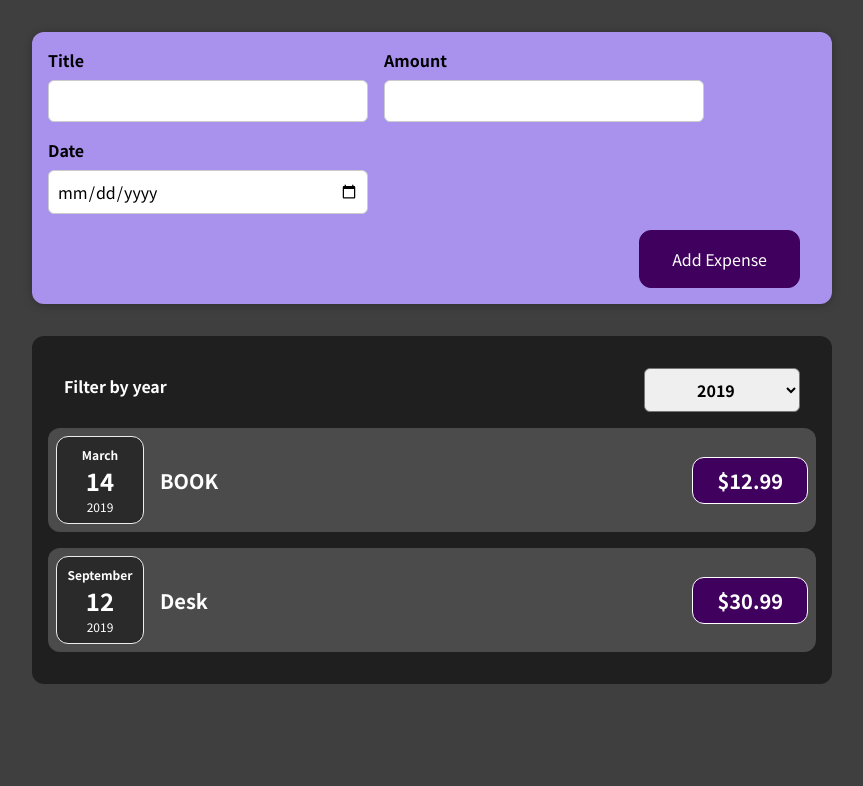
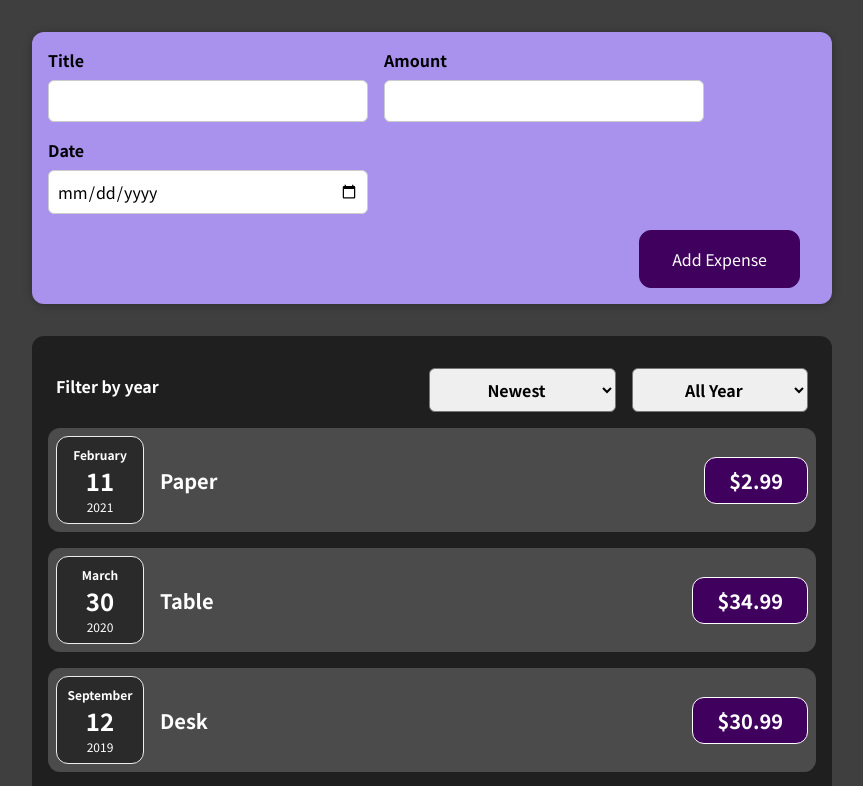
Before and after one commit to nathan-dinh-dev/expense-tracking-app, a React (Create React App) app: page / in a window 1280 px wide. Shown: the top 786 px of the page, without its empty margins (208-1071 px from the left). Built offline with nearby package versions, Linux system fonts and the light colour scheme.

Commit message:
add sorting feature & expense list

```diff
--- a/src/components/Expenses/ExpenseFilter.css
+++ b/src/components/ExpenseFilter/ExpenseFilter.css
@@ -1,6 +1,6 @@
 .expenses-filter {
   color: white;
-  padding: 0 1rem;
+  padding: 0 0.5rem;
 }
 
 .expenses-filter__control {
@@ -22,3 +22,9 @@
   font-weight: bold;
   border-radius: 6px;
 }
+
+.expenses-filter select:nth-of-type(1) {
+  padding: 0.5rem 0;
+  text-align: center;
+  margin-right: 1rem;
+}
--- /dev/null
+++ b/src/components/ExpenseFilter/ExpenseFilter.js
@@ -0,0 +1,37 @@
+import "./ExpenseFilter.css";
+
+const ExpenseFilter = (props) => {
+  const yearSelectedHandler = (event) => {
+    props.onGetYear(event.target.value);
+  };
+
+  const sortedHandler = (event) => {
+    props.onSortedOption(event.target.value);
+  };
+
+  return (
+    <div className="expenses-filter">
+      <div className="expenses-filter__control">
+        <label>Filter by year</label>
+        <div>
+          <select value={props.sorted} onChange={sortedHandler}>
+            <option value="Newest">Newest</option>
+            <option value="Latest">Latest</option>
+            <option value="High">Amount: High to Low</option>
+            <option value="Low">Amount: Low to High</option>
+          </select>
+          <select value={props.yearSelected} onChange={yearSelectedHandler}>
+            <option value="2023">2023</option>
+            <option value="2022">2022</option>
+            <option value="2021">2021</option>
+            <option value="2020">2020</option>
+            <option value="2019">2019</option>
+            <option value="0000">All Year</option>
+          </select>
+        </div>
+      </div>
+    </div>
+  );
+};
+
+export default ExpenseFilter;
--- a/src/components/Expenses/ExpenseFilter.js
+++ /dev/null
@@ -1,34 +0,0 @@
-import "./ExpenseFilter.css";
-
-const ExpenseFilter = (props) => {
-  const yearSelectedHandler = (event) => {
-    props.onGetYear(event.target.value);
-  };
-
-  return (
-    <div className="expenses-filter">
-      <div className="expenses-filter__control">
-        <label>Filter by year</label>
-        <select value={props.yearSelected} onChange={yearSelectedHandler}>
-          <option value="2015">2015</option>
-          <option value="2016">2016</option>
-          <option value="2017">2017</option>
-          <option value="2018">2018</option>
-          <option value="2019">2019</option>
-          <option value="2020">2020</option>
-          <option value="2021">2021</option>
-          <option value="2022">2022</option>
-          <option value="2023">2023</option>
-          <option disabled value="2024">
-            2024
-          </option>
-          <option disabled value="2025">
-            2025
-          </option>
-        </select>
-      </div>
-    </div>
-  );
-};
-
-export default ExpenseFilter;
--- a/src/components/Expenses/ExpenseItem.js
+++ b/src/components/Expenses/ExpenseItem.js
@@ -4,6 +4,7 @@ import Card from "../UI/Card";
 
 const ExpenseItem = (props) => {
   return (
+    <li>
       <Card className="expense-item">
         <ExpenseDate date={props.date} />
         <div className="expense-item__description">
@@ -11,6 +12,7 @@ const ExpenseItem = (props) => {
           <div className="expense-item__price">${props.amount}</div>
         </div>
       </Card>
+    </li>
   );
 };
 
--- /dev/null
+++ b/src/components/Expenses/ExpenseList.css
@@ -0,0 +1,4 @@
+.expense-list {
+  list-style: none;
+  padding: 0;
+}
--- /dev/null
+++ b/src/components/Expenses/ExpenseList.js
@@ -0,0 +1,55 @@
+import ExpenseItem from "./ExpenseItem";
+import "./ExpenseList.css";
+
+const ExpenseList = (props) => {
+  const sorting = (data) => {
+    if (props.sortedOption === "Newest")
+      return data.sort(
+        (b, a) =>
+          a.date.getFullYear() * 365 +
+          a.date.getMonth() * 31 +
+          a.date.getDate() -
+          (b.date.getFullYear() * 365 +
+            b.date.getMonth() * 31 +
+            b.date.getDate())
+      );
+    else if (props.sortedOption === "Latest")
+      return data.sort(
+        (a, b) =>
+          a.date.getFullYear() * 365 +
+          a.date.getMonth() * 31 +
+          a.date.getDate() -
+          (b.date.getFullYear() * 365 +
+            b.date.getMonth() * 31 +
+            b.date.getDate())
+      );
+    else if (props.sortedOption === "High")
+      return data.sort((b, a) => a.amount - b.amount);
+    else if (props.sortedOption === "Low")
+      return data.sort((a, b) => a.amount - b.amount);
+  };
+
+  const yearFilteredArray = () => {
+    if (parseInt(props.yearFiltered) === 0) return sorting(props.items);
+    return sorting(
+      props.items.filter(
+        (item) => item.date.getFullYear() === parseInt(props.yearFiltered)
+      )
+    );
+  };
+
+  return (
+    <ul className="expense-list">
+      {yearFilteredArray().map((item) => (
+        <ExpenseItem
+          key={item.id}
+          title={item.title}
+          amount={item.amount}
+          date={item.date}
+        />
+      ))}
+    </ul>
+  );
+};
+
+export default ExpenseList;
--- a/src/components/Expenses/Expenses.js
+++ b/src/components/Expenses/Expenses.js
@@ -1,28 +1,34 @@
-import ExpenseItem from "./ExpenseItem";
 import "./Expenses.css";
 import Card from "../UI/Card";
-import ExpenseFilter from "./ExpenseFilter";
+import ExpenseFilter from "../ExpenseFilter/ExpenseFilter";
 import { useState } from "react";
+import ExpenseList from "./ExpenseList";
 
 const Expenses = (props) => {
-  const [yearFiltered, setYearFilter] = useState("2019");
+  const [yearFiltered, setYearFilter] = useState("0000");
+  const [sortedOption, setSortedOption] = useState("Newest");
+
   const getYearHandler = (year) => {
     setYearFilter(year);
   };
 
+  const sortedOptionHandler = (option) => {
+    setSortedOption(option);
+  };
+
   return (
     <Card className="expenses">
-      <ExpenseFilter yearSelected={yearFiltered} onGetYear={getYearHandler} />
-      {props.items
-        .filter((item) => item.date.getFullYear() === parseInt(yearFiltered))
-        .map((item) => (
-          <ExpenseItem
-            key={item.id}
-            title={item.title}
-            amount={item.amount}
-            date={item.date}
-          />
-        ))}
+      <ExpenseFilter
+        yearSelected={yearFiltered}
+        onGetYear={getYearHandler}
+        sorted={sortedOption}
+        onSortedOption={sortedOptionHandler}
+      />
+      <ExpenseList
+        items={props.items}
+        yearFiltered={yearFiltered}
+        sortedOption={sortedOption}
+      />
     </Card>
   );
 };
--- a/src/components/NewExpense/ExpenseForm.js
+++ b/src/components/NewExpense/ExpenseForm.js
@@ -63,7 +63,6 @@ const ExpenseForm = (props) => {
             required
             type="date"
             min="2019-01-01"
-            max="2023-04-01"
             onChange={dateInputHandler}
             value={date}
           />
```
Lines whose indentation alone changed are shown as unchanged.
